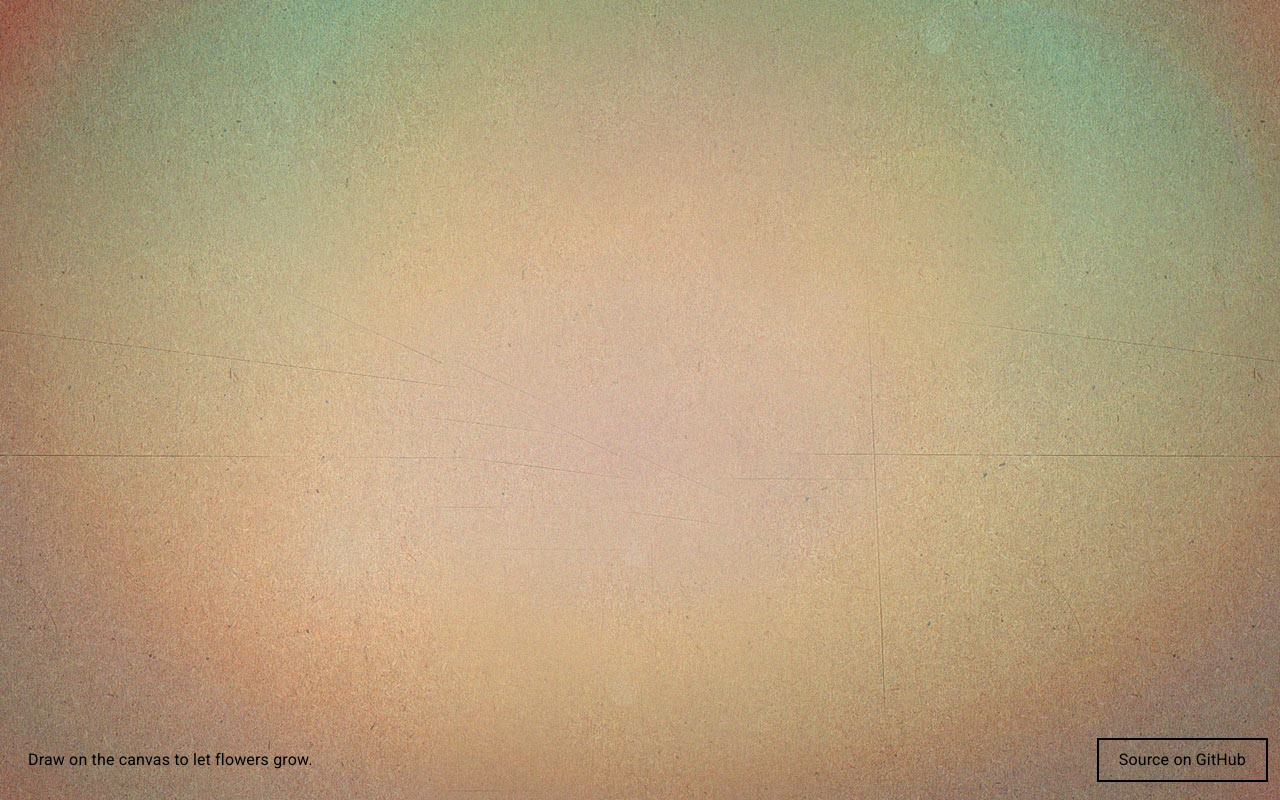
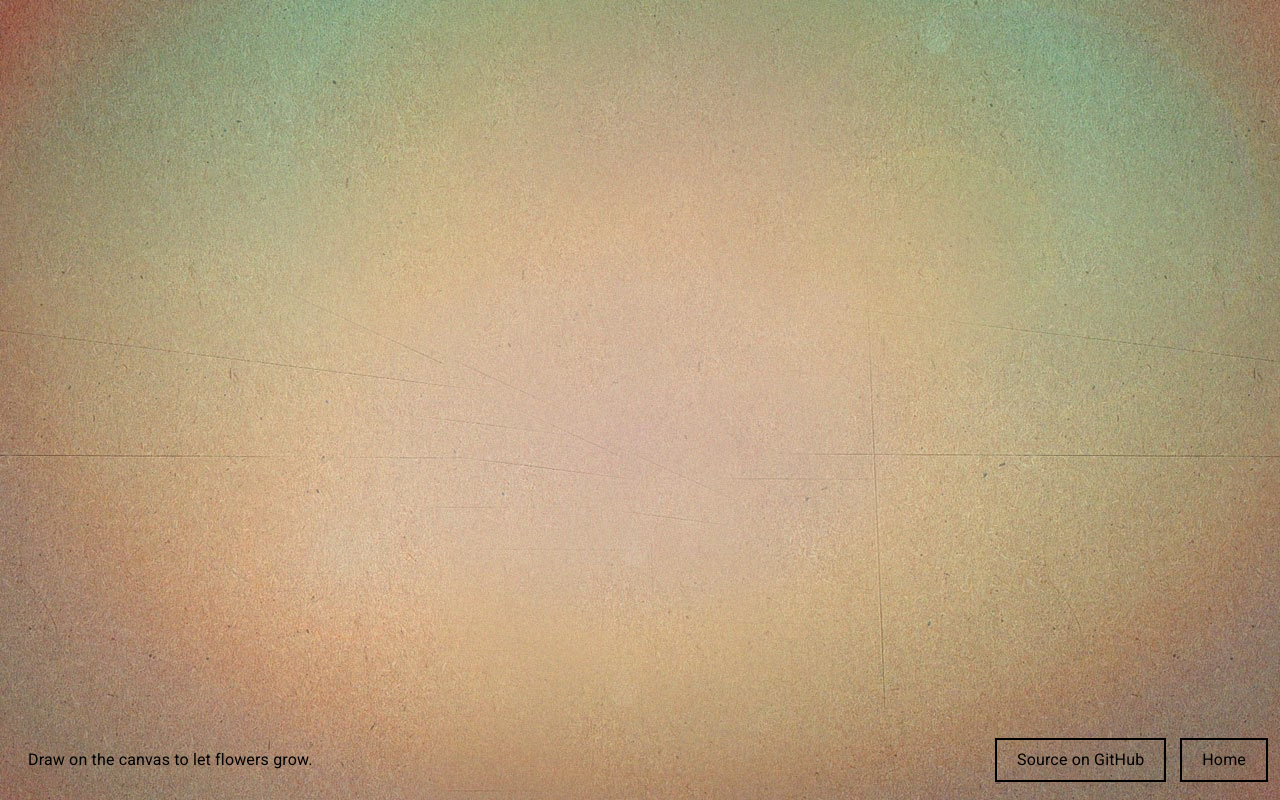
Before and after one commit to waqar01011/demos, a plain HTML site: page flower/index.html in a window 1280 px wide. Drawn offline with Linux system fonts and the light colour scheme.

Commit message:
added home button to demos

```diff
--- a/flower/index.html
+++ b/flower/index.html
@@ -20,7 +20,10 @@
 
         <div class="description">
             <p>Draw on the canvas to let flowers grow.</p>
-            <a href="//github.com/artofrawr/demos/tree/master/flower" target="_blank">Source on GitHub</a>
+            <div class="links">
+                <a href="//github.com/artofrawr/demos/tree/master/flower" target="_blank">Source on GitHub</a>
+                <a href="/">Home</a>
+            </div>
         </div>
 
         <canvas id="flower"></canvas>
--- a/flower/style.scss
+++ b/flower/style.scss
@@ -10,12 +10,13 @@ canvas {
     cursor: default;
 }
 
+
 @import url('https://fonts.googleapis.com/css?family=Roboto:400');
 $fontMain: 'Roboto', sans-serif;
 
 .description {
 
-    position: absolute;
+    position: fixed;
     bottom: 0;
     height: 80px;
     padding: 0;
@@ -37,12 +38,14 @@ $fontMain: 'Roboto', sans-serif;
         display: inline-block;
     }
 
-    a {
+    .links {
         float: right;
         display: inline-block;
-        margin: 0;
-        margin-right: 20px;
-        margin-top: 18px;
+        margin-right: 15px;
+
+        a {
+            display: inline-block;
+            margin: 18px 5px 0 5px;
             border: 2px solid black;
             padding: 0 20px;
 
@@ -64,6 +67,7 @@ $fontMain: 'Roboto', sans-serif;
             background: black;
             color: white;
         }
+    }
 
 
 }
@@ -75,7 +79,7 @@ $fontMain: 'Roboto', sans-serif;
         p {
             display: none;
         }
-        a {
+        .links {
             float: none;
             margin: 0;
         }
--- a/grid/styles/ui/_description.scss
+++ b/grid/styles/ui/_description.scss
@@ -23,12 +23,14 @@
         display: inline-block;
     }
 
-    a {
+    .links {
         float: right;
         display: inline-block;
-        margin: 0;
-        margin-right: 20px;
-        margin-top: 18px;
+        margin-right: 15px;
+
+        a {
+            display: inline-block;
+            margin: 18px 5px 0 5px;
             border: 2px solid black;
             padding: 0 20px;
 
@@ -41,8 +43,7 @@
             line-height: 40px;
             height: 40px;
             text-decoration: none;
-
-
+        }
     }
 
     a:hover {
@@ -54,6 +55,7 @@
 
 }
 
+
 @media screen and (max-width: 650px) {
     .description {
         text-align: center;
@@ -61,7 +63,7 @@
         p {
             display: none;
         }
-        a {
+        .links {
             float: none;
             margin: 0;
         }
--- a/karaoke/js/managers/sound.js
+++ b/karaoke/js/managers/sound.js
@@ -64,12 +64,12 @@ SoundManager.prototype.init = function(){
 
             this.audio_instrumental = this.audioCtx.createBufferSource();
             this.audio_instrumental.buffer = bufferList[0];
-            this.audio_instrumental.loop = true;
+            this.audio_instrumental.loop = false;
 
 
             this.audio_vocal = this.audioCtx.createBufferSource();
             this.audio_vocal.buffer = bufferList[1];
-            this.audio_vocal.loop = true;
+            this.audio_vocal.loop = false;
 
 
             this.duration = bufferList[0].duration * 1000;
--- a/sphere/style.scss
+++ b/sphere/style.scss
@@ -44,12 +44,14 @@ $fontMain: 'Roboto', sans-serif;
         display: inline-block;
     }
 
-    a {
+    .links {
         float: right;
         display: inline-block;
-        margin: 0;
-        margin-right: 20px;
-        margin-top: 18px;
+        margin-right: 15px;
+
+        a {
+            display: inline-block;
+            margin: 18px 5px 0 5px;
             border: 2px solid white;
             padding: 0 20px;
 
@@ -71,6 +73,7 @@ $fontMain: 'Roboto', sans-serif;
             background: white;
             color: black;
         }
+    }
 
 
 }
@@ -82,7 +85,7 @@ $fontMain: 'Roboto', sans-serif;
         p {
             display: none;
         }
-        a {
+        .links {
             float: none;
             margin: 0;
         }
```
Also changed, not shown: grid/fixedresponsive.html (+5 -2 lines), grid/fluid.html (+4 -1 lines), grid/fluidmaxwidth.html (+4 -1 lines), grid/fluidresponsive.html (+4 -1 lines), grid/index.html (+3 -0 lines), grid/multiple.html (+5 -2 lines), grid/nested.html (+4 -1 lines), grid/pushpull.html (+4 -1 lines), karaoke/index.html (+15 -6 lines), sphere/index.html (+4 -1 lines), flower/style.css, grid/styles/examples.css, sphere/style.css. Lines whose indentation alone changed are shown as unchanged.
